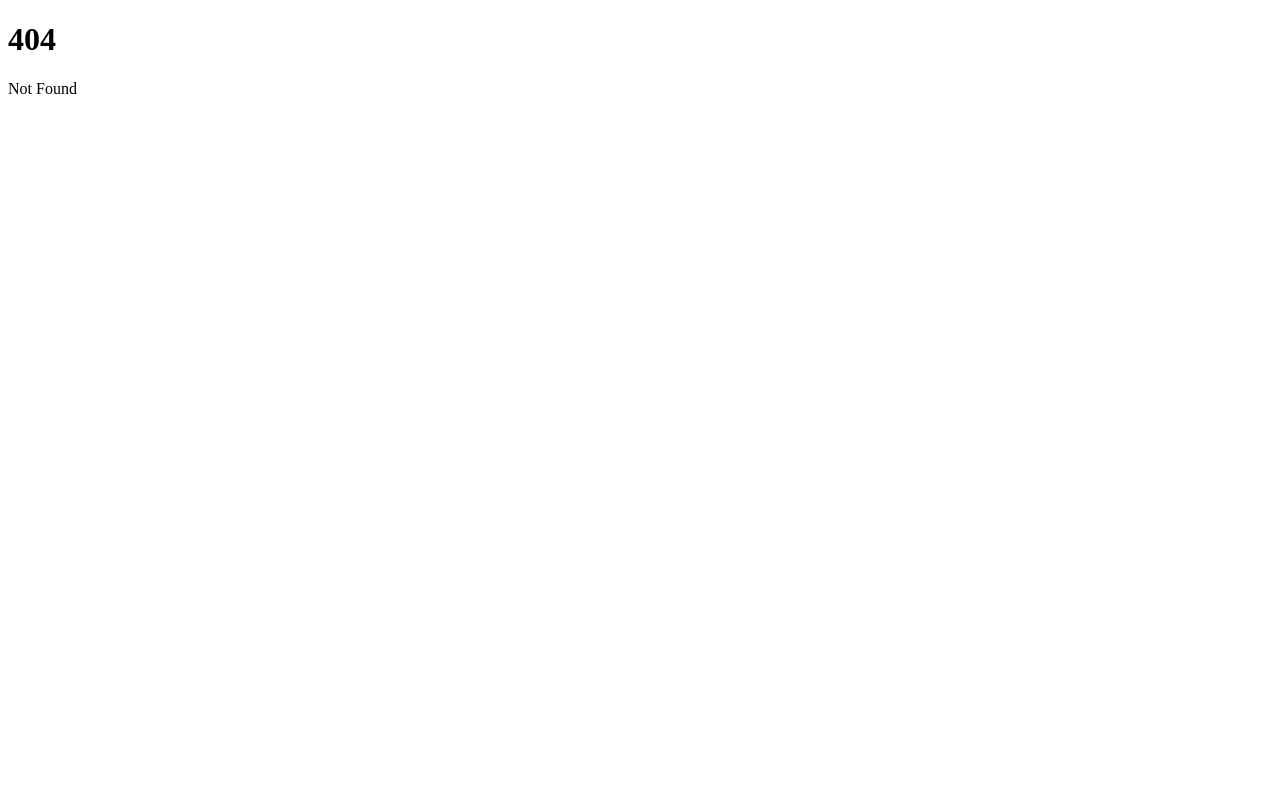
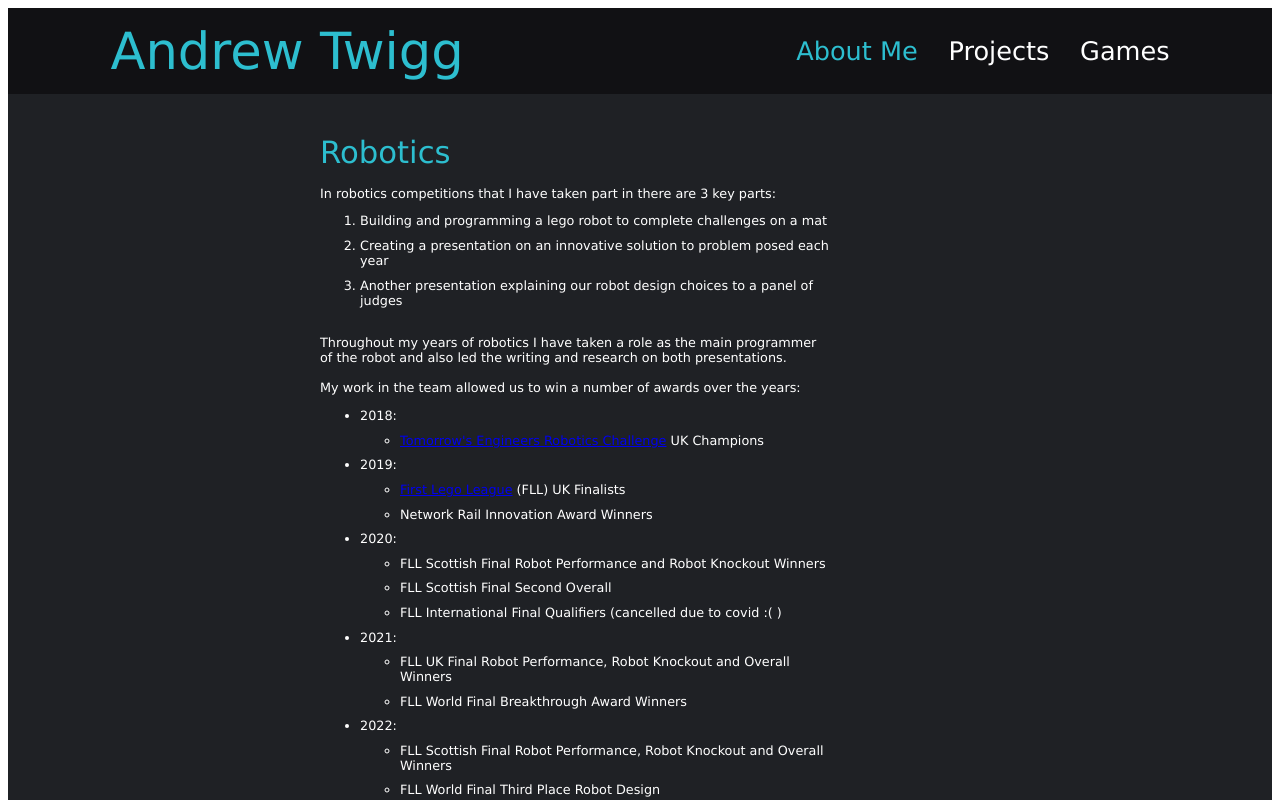
Before and after one commit to Banzobotic/old.andrewtwigg.me, a SvelteKit app: page /about in a window 1280 px wide. Before the commit this address had no page. Shown: the top 800 px of the page. Built offline with nearby package versions, Linux system fonts and the light colour scheme.

Commit message:
Added home, projects and about pages
Still need to add articles about projects and a bit more to the about me section

```diff
--- a/src/routes/+page.svelte
+++ b/src/routes/+page.svelte
@@ -7,14 +7,95 @@
 </head>
 
 <body>
-    <Navbar active={"home"}/>
+    <Navbar/>
 
+    <div class="list">
+        <div class="title">Latest Game</div>
+        <a class="item" href="/games/picross">
+            <img src="/images/picross.png" alt="Picross Board">
+            <div class="info">
+                <div class="title">Picross</div>
+                <div class="description">
+                    Try to fill in all the cells correctly
+                    <br><br>
+                    The numbers show how many cells are next to each other and in what order
+                    <br><br>
+                    Left click to fill in cells and right click to mark as empty
+                </div>
+            </div>
+        </a>
 
+        <div class="title">Latest Project</div>
+        <a class="item" href="/projects/brainfuck">
+            <img src="/images/brainfuck.png" alt="Brainfuck">
+            <div class="info">
+                <div class="title">BF Interpreter</div>
+                <div class="description">
+                    An interpreter for the <a href="https://en.wikipedia.org/wiki/Brainfuck">Brainf**k</a> programming language
+                    <br><br>
+                    Written in Rust
+                </div>
+            </div>
+        </a>
+    </div>
 </body>
 
 <style>
+    ::-webkit-scrollbar {
+        width: 0.6vw;
+    }
+
+    ::-webkit-scrollbar-thumb {
+        background: #888;
+        border: 4px solid transparent;
+        border-radius: 0.3vw;
+    }
+
+    ::-webkit-scrollbar-thumb:hover {
+        background: #555;
+    }
+
     body {
         background-color: #1f2125;
         margin: 0;
+        font-family: 'Lucida Sans', 'Lucida Sans Regular', 'Lucida Grande', 'Lucida Sans Unicode', Geneva, Verdana, sans-serif;
+        overflow: overlay;
+    }
+
+    .list {
+        margin: 0 auto;
+        margin-top: 4vh;
+        max-width: 50vw;
+    }
+
+    .item {
+        display: flex;
+        margin-bottom: 6vh;
+        margin-top: 2vh;
+        margin-right: 10vw;
+        text-decoration: none;
+        border: purple;
+        border-width: 5px;
+        border-style: solid;
+    }
+
+    .info {
+        margin-left: 1vw
+    }
+
+    .title {
+        color: #2dbecf;
+        font-size: 3.5vw;
+    }
+
+    .description {
+        color: white;
+        font-size: 0.9vw;
+        margin-top: 1vh;
+    }
+
+    img {
+        width: 12vw;
+        height: 12vw;
     }
 </style>
--- a/src/routes/Navbar.svelte
+++ b/src/routes/Navbar.svelte
@@ -1,5 +1,5 @@
 <script lang="ts">
-    export let active: string;
+    export let active: string = "";
 
     function get_active(link: string) {
         if (link == active) {
@@ -11,9 +11,9 @@
 </script>
 
 <div class="navbar">
-    <div class="header">Banzobotic</div>
+    <div class="header"><a href="/">Andrew Twigg</a></div>
     <div class="nav_options">
-        <a class="{get_active("home")}" href="/">Home</a>
+        <a class="{get_active("about")}" href="/about">About Me</a>
         <a class="{get_active("projects")}" href="/projects">Projects</a>
         <a class="{get_active("games")}" href="/games">Games</a>
     </div>
@@ -29,7 +29,11 @@
     .header {
         font-size: 4vw;
         margin: 1vw 0 1vw 8vw;
-        color: white;
+    }
+
+    .header a {
+        text-decoration: none;
+        color: #2dbecf;
     }
 
     .nav_options {
--- /dev/null
+++ b/src/routes/about/+page.svelte
@@ -0,0 +1,115 @@
+<script lang="ts">
+    import Navbar from "../Navbar.svelte";
+</script>
+
+<head>
+    <title>Home</title>
+</head>
+
+<body>
+    <Navbar active={"about"}/>
+
+    <div class="content">
+        <div class="inner">
+            <div class="header">Robotics</div>
+            <div class="text">
+                In robotics competitions that I have taken part in there are 3 key parts:
+                <ol>
+                    <li>Building and programming a lego robot to complete challenges on a mat</li>
+                    <li>Creating a presentation on an innovative solution to problem posed each year</li>
+                    <li>Another presentation explaining our robot design choices to a panel of judges</li>
+                </ol>
+                <br>
+                Throughout my years of robotics I have taken a role as the main programmer of the robot
+                and also led the writing and research on both presentations.
+                <br><br>
+                My work in the team allowed us to win a number of awards over the years:
+                <ul>
+                    <li>2018:</li>
+                    <ul>
+                        <li><a href="https://roboticschallenge.org.uk/">Tomorrow's Engineers Robotics Challenge</a> UK Champions</li>
+                    </ul>
+                    <li>2019:</li>
+                    <ul>
+                        <li><a href="https://www.firstlegoleague.org/">First Lego League</a> (FLL) UK Finalists</li>
+                        <li>Network Rail Innovation Award Winners</li>
+                    </ul>
+                    <li>2020:</li>
+                    <ul>
+                        <li>FLL Scottish Final Robot Performance and Robot Knockout Winners</li>
+                        <li>FLL Scottish Final Second Overall</li>
+                        <li>FLL International Final Qualifiers (cancelled due to covid :( )</li>
+                    </ul>
+                    <li>2021:</li>
+                    <ul>
+                        <li>FLL UK Final Robot Performance, Robot Knockout and Overall Winners</li>
+                        <li>FLL World Final Breakthrough Award Winners</li>
+                    </ul>
+                    <li>2022:</li>
+                    <ul>
+                        <li>FLL Scottish Final Robot Performance, Robot Knockout and Overall Winners</li>
+                        <li>FLL World Final Third Place Robot Design</li>
+                    </ul>
+                </ul>
+                <br>
+                I also wrote, produced and edited a video showing our robotics journey:
+                <br><br>
+                <iframe class="video" src="https://www.youtube.com/embed/SUL1-qgswok" title="YouTube video player" frameborder="0" allow="accelerometer; clipboard-write; encrypted-media; gyroscope; picture-in-picture" allowfullscreen></iframe>
+            </div>
+        </div>
+    </div>
+</body>
+
+<style>
+    ::-webkit-scrollbar {
+        width: 0.6vw;
+    }
+
+    ::-webkit-scrollbar-thumb {
+        background: #888;
+        border: 4px solid transparent;
+        border-radius: 0.3vw;
+    }
+
+    ::-webkit-scrollbar-thumb:hover {
+        background: #555;
+    }
+
+    body {
+        background-color: #1f2125;
+        margin: 0;
+        overflow: overlay;
+    }
+
+    li {
+        margin: 1.2vh 0;
+    }
+
+    .content {
+        max-width: 50vw;
+        margin: 0 auto;
+        margin-top: 5vh;
+        font-family: 'Lucida Sans', 'Lucida Sans Regular', 'Lucida Grande', 'Lucida Sans Unicode', Geneva, Verdana, sans-serif;
+    }
+
+    .inner {
+        margin-right: 10vw;
+    }
+
+    .header {
+        color: #2dbecf;
+        font-size: 2.4vw;
+        margin-bottom: 2vh;
+    }
+
+    .text {
+        color: white;
+        font-size: 1vw;
+        margin-bottom: 7vh;
+    }
+
+    .video {
+        width: 35vw;
+        height: 19.6875vw;
+    }
+</style>
--- a/src/routes/games/+page.svelte
+++ b/src/routes/games/+page.svelte
@@ -27,10 +27,25 @@
 </body>
 
 <style>
+    ::-webkit-scrollbar {
+        width: 0.6vw;
+    }
+
+    ::-webkit-scrollbar-thumb {
+        background: #888;
+        border: 4px solid transparent;
+        border-radius: 0.3vw;
+    }
+
+    ::-webkit-scrollbar-thumb:hover {
+        background: #555;
+    }
+
     body {
         background-color: #1f2125;
         margin: 0;
         font-family: 'Lucida Sans', 'Lucida Sans Regular', 'Lucida Grande', 'Lucida Sans Unicode', Geneva, Verdana, sans-serif;
+        overflow: overlay;
     }
 
     .game_list {
@@ -63,5 +78,6 @@
 
     img {
         width: 12vw;
+        height: 12vw;
     }
 </style>
--- a/src/routes/games/picross/+page.svelte
+++ b/src/routes/games/picross/+page.svelte
@@ -48,9 +48,8 @@
 </head>
 
 <body>
-    <Navbar active=""/>
+    <Navbar/>
 
-    <main>
     <table class="grid">
         {#each Array(grid_size + 1) as _, y}
             <tr>
@@ -92,7 +91,6 @@
             </tr>
         {/each}
     </table>
-    </main>
 </body>
 
 <style>
@@ -101,25 +99,11 @@
         margin: 0;
     }
 
-    main {
-        text-align: center;
-        font-family: "Segoe UI", Tahoma, Geneva, Verdana, sans-serif;
-        margin-top: 5vmin;
-    }
-
-    /* h1 {
-        color: rgb(255, 83, 15);
-        font-size: 5vw;
-    } */
-
-    p {
-        font-size: 1.2vw;
-        margin: 0;
-    }
-
     .grid {
         margin: auto;
         border-spacing: 0;
+        text-align: center;
+        margin-top: 5vmin;
     }
 
     .box {
--- a/src/routes/projects/+page.svelte
+++ b/src/routes/projects/+page.svelte
@@ -9,12 +9,73 @@
 <body>
     <Navbar active={"projects"}/>
 
-
+    <div class="project_list">
+        <a class="project" href="/projects/brainfuck">
+            <img src="/images/brainfuck.png" alt="Brainfuck">
+            <div class="project_info">
+                <div class="project_title">BF Interpreter</div>
+                <div class="project_description">
+                    An interpreter for the <a href="https://en.wikipedia.org/wiki/Brainfuck">Brainf**k</a> programming language
+                    <br><br>
+                    Written in Rust
+                </div>
+            </div>
+        </a>
+    </div>
 </body>
 
 <style>
+    ::-webkit-scrollbar {
+        width: 0.6vw;
+    }
+
+    ::-webkit-scrollbar-thumb {
+        background: #888;
+        border: 4px solid transparent;
+        border-radius: 0.3vw;
+    }
+
+    ::-webkit-scrollbar-thumb:hover {
+        background: #555;
+    }
+
     body {
         background-color: #1f2125;
         margin: 0;
+        font-family: 'Lucida Sans', 'Lucida Sans Regular', 'Lucida Grande', 'Lucida Sans Unicode', Geneva, Verdana, sans-serif;
+        overflow: overlay;
+    }
+
+    .project_list {
+        margin: 0 auto;
+        margin-top: 6vh;
+        max-width: 50vw;
+    }
+
+    .project {
+        display: flex;
+        margin: 4vh 0;
+        margin-right: 10vw;
+        text-decoration: none;
+    }
+
+    .project_info {
+        margin-left: 1vw
+    }
+
+    .project_title {
+        color: #2dbecf;
+        font-size: 3.5vw;
+    }
+
+    .project_description {
+        color: white;
+        font-size: 0.9vw;
+        margin-top: 1vh;
+    }
+
+    img {
+        width: 12vw;
+        height: 12vw;
     }
 </style>
```
Also changed, not shown: src/routes/projects/brainfuck/+page.svelte (added), static/images/brainfuck.png (added). Lines whose indentation alone changed are shown as unchanged.
